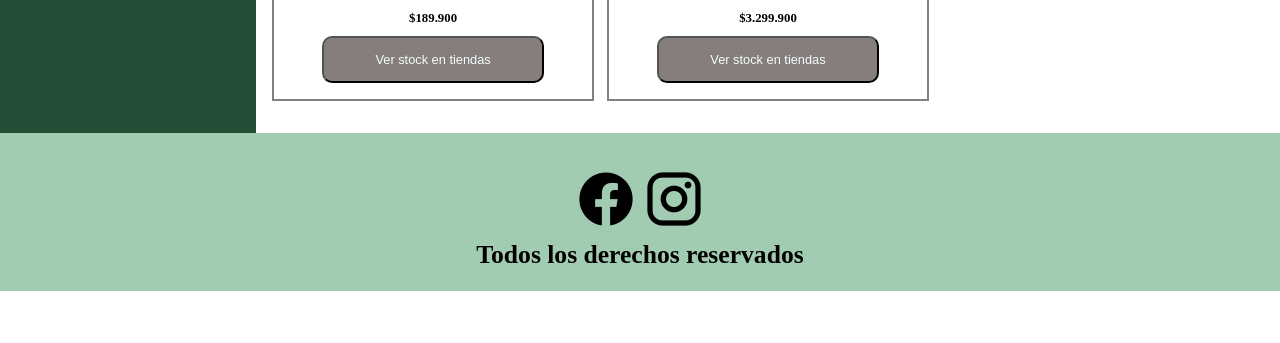
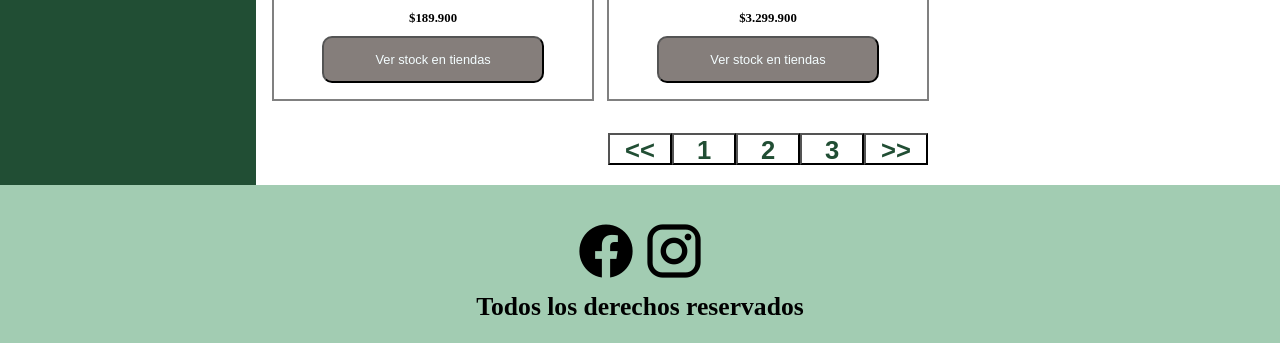
Before and after one commit to iLAnoth3r/6, a plain HTML site: page index.html in a window 1280 px wide. Shown: the part 1093-1436 px from the top of the page. Before the commit the page ends 1384 px from the top, so only its background shows below. Drawn offline with Linux system fonts and the light colour scheme.

Commit message:
ahora si

```diff
--- a/assets/css/style.css
+++ b/assets/css/style.css
@@ -106,6 +106,24 @@ footer h2 {
   margin-top: auto;
 }
 
+.boxes {
+  display: flex;
+  justify-content: center;
+  margin-bottom: 20px;
+  grid-area: boxes;
+}
+
+.boxes button {
+  background-color: white;
+  font-size: 3vw;
+  width: 5vw;
+  height: 4vh;
+  color: #214e34;
+  font-size: 2vw;
+  font-weight: bold;
+  border-radius: 0;
+}
+
 @media (max-width: 576px) {
   .lista {
     display: none;
@@ -118,6 +136,7 @@ footer h2 {
     grid-template-areas:
       "nav search search search"
       "nav main main main"
+      "nav boxes boxes boxes"
       "footer footer footer footer";
     height: 100vh;
   }
--- a/index.html
+++ b/index.html
@@ -30,9 +30,9 @@
       <div class="search">
         <h3>Ordenar Por:</h3>
         <select name="instumentos" id="instrumentos">
-          <option value="precio">Precio (menor a mayor)</option>
-          <option value="precio">Precio (mayor a menor)</option>
-          <option value="popularidad">Popularidad</option>
+          <option value="precio"><p>Precio (menor a mayor)</p></option>
+          <option value="precio"><p>Precio (mayor a menor)</p></option>
+          <option value="popularidad"><p>Popularidad</p></option>
         </select>
       </div>
       <main>
@@ -109,6 +109,13 @@
           <button><p>Ver stock en tiendas</p></button>
         </div>
       </main>
+      <div class="boxes">
+        <button><<</button>
+        <button>1</button>
+        <button>2</button>
+        <button>3</button>
+        <button>>></button>
+      </div>
       <footer>
         <div class="icon">
           <span class="mdi mdi-facebook"></span>
```
